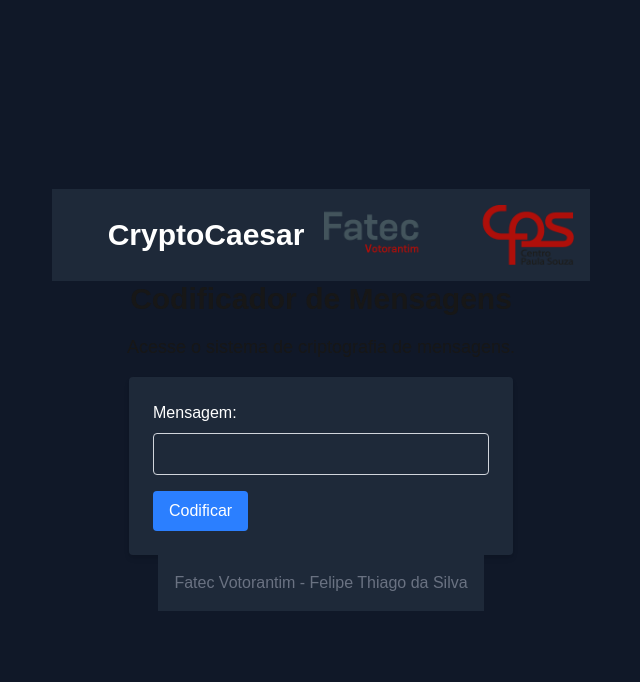
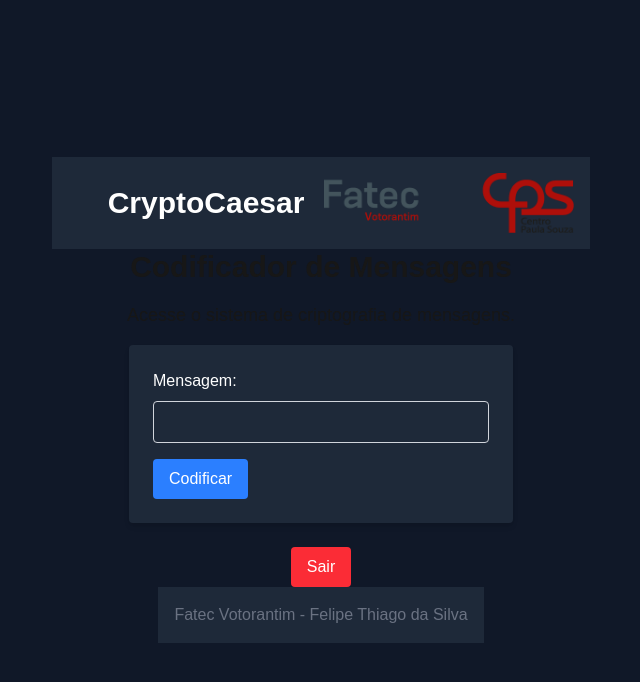
Before and after one commit to Felipe-Thiago/atv-cripto-felipe, a Next.js app in the folder Front/: page /pages/encode in a window 1280 px wide. Shown: the top 682 px of the page, without its empty margins (319-959 px from the left). Built offline with nearby package versions, Linux system fonts and the light colour scheme.

Commit message:
fix: logout

```diff
--- a/Front/src/app/pages/encode/page.tsx
+++ b/Front/src/app/pages/encode/page.tsx
@@ -1,7 +1,15 @@
 import Footer from "@/components/Footer/Footer";
 import Header from "@/components/Header/Header";
+import { useRouter } from "next/navigation";
 
-const encode = () => {
+const Encode = () => {
+    const router = useRouter();
+
+    const handleLogout = () => {
+        localStorage.removeItem("bearerToken");
+        router.push("/pages/login");
+    };
+
     return (
         <div className="flex flex-col items-center justify-center min-h-screen bg-gray-900">
             <Header />
@@ -16,10 +24,12 @@ const encode = () => {
                 Codificar
                 </button>
             </form>
-
+            <button onClick={handleLogout} className="mt-6 bg-red-500 text-white px-4 py-2 rounded">
+                Sair
+            </button>
         <Footer />
         </div>
     );
 }
 
-export default encode;
+export default Encode;
```
